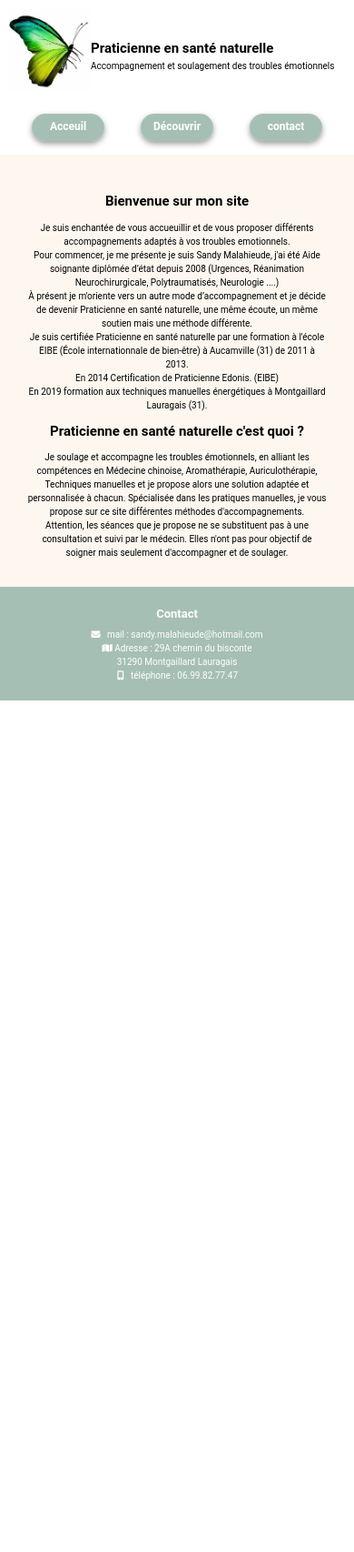
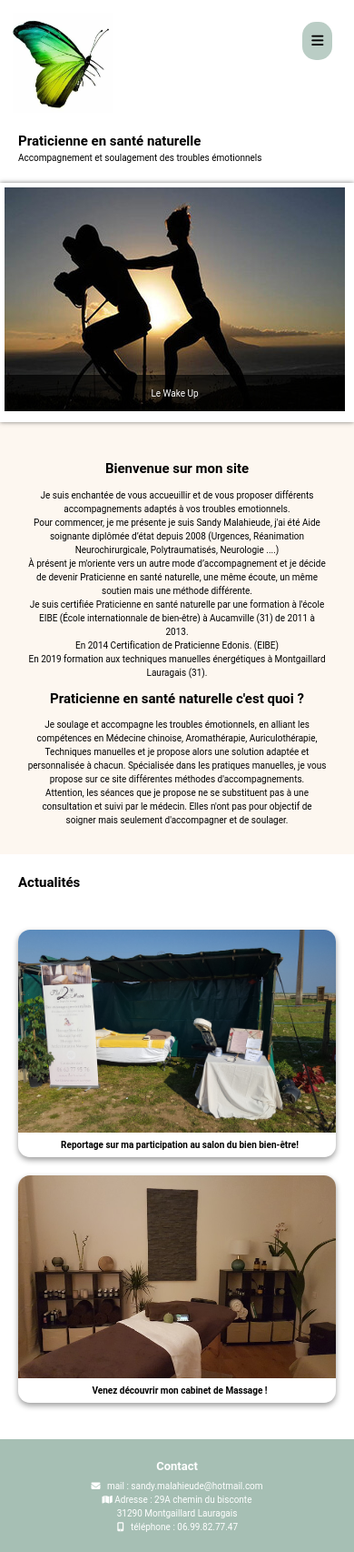
Before and after one commit to MatthieuCnt/siteSandy, a plain HTML site: page index.html in a window 390 px wide. Shown: the whole page at 91% size. Before the commit the page ends 844 px from the top, so only its background shows below. Drawn offline with Linux system fonts and the light colour scheme; a web font is replaced by a local one.

Commit message:
modif picture nav bandeau

```diff
--- a/index.html
+++ b/index.html
@@ -28,32 +28,39 @@
 		<!--En-tête de page-->
 
 		<header class="main-header">
-			<div class="logo" href="index.html">
-				<img src="img/logo.jpg" alt="logo" />
+			<div class="topnav" id="myTopnav">
+				<div class="header-logo">
+					<img src="img/logo.jpg" alt="logo" />
+				</div>
+				<div class="main-navbar">
+					<a href="index.html" class="active"><span class="span">Accueil</span></a>
+					<a href="nav_decouvrir.html"><span class="span">Découvrir</span></a>
+					<a href="nav_contact.html"><span class="span">Contact</span></a>
+				<a
+					href="javascript:void(0);"
+					class="topnav-link icon"
+					onclick="editNav()"
+				>
+					<i class="fa fa-bars"></i>
+				</a>
 			</div>
+		</header>
 			<div class="titlelogo">
 				<h2 class="titlesite">Praticienne en santé naturelle</h2>
 				<p class="textp">
 					Accompagnement et soulagement des troubles émotionnels
 				</p>
 			</div>
-			<nav>
-				<ul class="menu">
-					<li class="menumobil">
-						<a class="menuheader buttonmenu" href="#" data-active="true"
-							>Acceuil</a
-						>
-					</li>
-					<li class="menumobil">
-						<a class="menuheader buttonmenu" href="#" data-active="false"
-							>Découvrir</a
-						>
-					</li>
-					<li><a class="menusignup buttonmenu" href="#">contact</a></li>
+			<div class="slideshow">
+				<ul>
+				<li><img src="img/wakeup.jpg" alt><span>Le Wake Up</span></li>
+				<li><img src="img/dos.jpg" alt><span>Les Troubles du dos</span></li>
+				<li><img src="img/zen.jpg" alt><span>Détente</span></li>
+				<li><img src="img/nursing.jpg" alt><span>Le Nursing Touch</span></li>
+				<li><img src="img/logoband.jpg" alt><span>Le Massage Edonis</span></li>
 				</ul>
-			</nav>
-		</header>
-
+				<div class="barre_progression"></div>
+				</div>
 		<main class="contener">
 			<section class="welcome">
 				<h2 class="title">Bienvenue sur mon site</h2>
@@ -91,6 +98,35 @@
 					soulager.
 				</p>
 			</section>
+			<div class="actu">
+				<h2 class="titleactu">Actualités</h2>
+				<section class="picture">
+					<div class="contenerglobalactu">
+						<a class="picturelink link4">
+							<figure>
+								<img
+									class="activitypicture"
+									src="img/stand.jpg"
+									alt="actu"
+								/>
+								<figcaption class="picturename">
+									Reportage sur ma participation au salon du bien bien-être!
+								</figcaption>
+							</figure>
+						</a>
+						<a class="picturelink link5">
+							<figure>
+								<img
+									class="activitypicture"
+									src="img/cabinet.jpg"
+									alt="actu"
+								/>
+								<figcaption class="picturename">
+									Venez découvrir mon cabinet de Massage !
+								</figcaption>
+							</figure>
+						</a>
+			</div>
 		</main>
 
 		        <!-- Footer -->
@@ -113,4 +149,6 @@
 						</li>
 					</ul>
 				</footer>
+			<script src="index.js"></script>
+	</body>
 		</html>
--- /dev/null
+++ b/index.js
@@ -0,0 +1,9 @@
+// Nav responsive
+function editNav() {
+	var x = document.getElementById('myTopnav');
+	if (x.className === 'topnav') {
+		x.className += ' responsive';
+	} else {
+		x.className = 'topnav';
+	}
+}
--- a/style.css
+++ b/style.css
@@ -89,15 +89,96 @@ body {
 	}
 }
 
+.span {
+	font-weight: bold;
+	margin-right: 1rem;
+}
+
+.topnav {
+	overflow: hidden;
+	margin: 3.5% 3.5% 0% 3.5%;
+	display: flex;
+	justify-content: space-between;
+}
+.header-logo img {
+	width: 11rem;
+}
+
+.topnav a {
+	float: left;
+	display: block;
+	color: #000000;
+	text-align: center;
+	padding: 1rem;
+	margin: 1rem;
+	text-decoration: none;
+	font-size: 1.5rem;
+	font-family: Roboto, sans-serif;
+}
+
+.topnav a:hover {
+	background-color: #83a6978e;
+	color: black;
+	border-radius: 15px;
+	font-weight: bold;
+}
+
+.topnav a.active {
+	background-color: #83a6978e;
+	color: black;
+	border-radius: 15px;
+	font-weight: bold;
+}
+
+.topnav .icon {
+	display: none;
+	background-color: #83a6978e;
+	border-radius: 15px;
+}
+
+@media screen and (max-width: 768px) {
+	.topnav a {
+		display: none;
+	}
+	.topnav a.icon {
+		float: right;
+		display: block;
+	}
+}
+
+@media screen and (max-width: 768px) {
+	.topnav.responsive {
+		position: relative;
+	}
+	.topnav.responsive .icon {
+		position: absolute;
+		right: 0;
+		top: 0;
+	}
+	.topnav.responsive a {
+		float: none;
+		display: block;
+		text-align: left;
+	}
+}
+
+@media screen and (max-width: 540px) {
+	.topnav a {
+		display: none;
+	}
+	.topnav a.icon {
+		float: right;
+		display: block;
+	}
+}
+
 .logo {
 	width: 11rem;
 	padding: 1rem;
 }
 
 .titlelogo {
-	position: absolute;
-	margin-top: -6.8rem;
-	margin-left: 10rem;
+	padding: 2rem 2rem 0rem 2rem;
 }
 
 .menu {
@@ -107,22 +188,163 @@ body {
 	width: 100%;
 }
 
-nav ul {
-	list-style-type: none;
-	padding: 0;
-	height: 6rem;
-	margin: 0;
+.actu {
+	margin-bottom: 2rem;
+	background-color: white;
 }
 
-nav li {
-	padding: 0 2rem 0 1rem;
-	text-align: center;
-	margin-left: 1rem;
+.actuimg {
+	margin-bottom: 2rem;
 }
 
-nav a {
-	font-size: 1.1rem;
-	text-decoration: none;
+.titleactu {
+	padding: 2rem 0rem 0rem 2rem;
+}
+
+section.home-margin {
+	margin: 50px auto;
+}
+
+* {
+	box-sizing: border-box;
+}
+
+img {
+	max-width: 100%;
+}
+
+.slideshow {
+	border: 5px solid white;
+	box-shadow: 0 0 5px hsla(0, 0%, 0%, 0.5);
+	overflow: hidden;
+	max-width: 600px;
+	margin: 2rem 0rem auto;
+	position: relative;
+}
+
+.slideshow ul {
+	padding-bottom: 66.67%; /* ratio pour le responsive */
+	margin: 0;
+	list-style-type: none;
+	position: relative;
+}
+
+.slideshow li {
+	top: 0;
+	left: 0;
+	animation: slideshow 25s ease infinite;
+	position: absolute;
+	opacity: 0;
+}
+
+.slideshow li:nth-child(2) {
+	animation-delay: 5s;
+}
+
+.slideshow li:nth-child(3) {
+	animation-delay: 10s;
+}
+
+.slideshow li:nth-child(4) {
+	animation-delay: 15s;
+}
+
+.slideshow li:nth-child(5) {
+	animation-delay: 20s;
+}
+
+@keyframes slideshow {
+	0% {
+		opacity: 0;
+	}
+
+	10% {
+		opacity: 1;
+	}
+
+	20% {
+		opacity: 1;
+	}
+
+	25% {
+		opacity: 0;
+	}
+
+	100% {
+		opacity: 0;
+	}
+}
+
+.slideshow span {
+	background: rgba(0, 0, 0, 0.7);
+	height: 40px;
+	align-items: center;
+	justify-content: center;
+	display: flex;
+	color: white;
+	position: absolute;
+	bottom: 0;
+	right: 0;
+	left: 0;
+}
+
+/*****barre progression *****/
+.barre_progression {
+	position: absolute;
+	left: 0;
+	bottom: 40px;
+	height: 5px;
+	background: white;
+	animation: barre_progression 25s ease-out infinite;
+}
+
+/*****animation barre progression *****/
+@keyframes barre_progression {
+	0%,
+	20%,
+	40%,
+	60%,
+	80%,
+	100% {
+		width: 0%;
+		opacity: 0;
+	}
+
+	4%,
+	24%,
+	44%,
+	64%,
+	84% {
+		width: 0%;
+		opacity: 0.3;
+	}
+
+	16%,
+	36%,
+	56%,
+	76%,
+	96% {
+		width: 100%;
+		opacity: 0.7;
+	}
+
+	17%,
+	37%,
+	57%,
+	77%,
+	97% {
+		width: 100%;
+		opacity: 0.3;
+	}
+
+	18%,
+	38%,
+	58%,
+	78%,
+	98% {
+		width: 100%;
+		opacity: 0;
+	}
 }
 
 .buttonmenu {
@@ -154,6 +376,89 @@ nav a {
 
 .title {
 	padding: 1rem 0rem;
+}
+
+.picture {
+	display: flex;
+	flex-direction: column;
+	max-width: 100%;
+	margin-top: 4rem;
+	margin: 4rem 2rem;
+}
+
+.contenerglobal {
+	display: grid;
+	grid-template-columns: 1fr;
+	grid-template-rows: 25rem 25rem 25rem;
+	grid-template-areas:
+		'link1'
+		'link2'
+		'link3';
+	grid-row-gap: 2rem;
+	width: 100%;
+	grid-column-gap: 2rem;
+}
+
+.contenerglobalactu {
+	display: grid;
+	grid-template-columns: 1fr;
+	grid-template-rows: 25rem 25rem;
+	grid-template-areas:
+		'link4'
+		'link5';
+	grid-row-gap: 2rem;
+	width: 100%;
+	grid-column-gap: 2rem;
+}
+
+.picturelink {
+	display: block;
+	text-decoration: none;
+	font-weight: bold;
+	color: black;
+	box-shadow: 0rem 0.3rem 0.6rem #9c9c9c;
+	border-radius: 1.3rem;
+}
+
+.link1 {
+	grid-area: link1;
+}
+.link2 {
+	grid-area: link2;
+}
+.link3 {
+	grid-area: link3;
+}
+.link4 {
+	grid-area: link4;
+}
+.link5 {
+	grid-area: link5;
+}
+.picturelink > figure {
+	height: 100%;
+	display: flex;
+	flex-wrap: wrap;
+	flex-direction: column;
+}
+
+.picturelink > figure > img {
+	flex: 1;
+}
+
+.activitypicture {
+	display: block;
+	object-fit: cover;
+	border-radius: 1.3rem 1.3rem 0rem 0rem;
+	width: 100%;
+	height: 50%;
+}
+
+.picturename {
+	text-align: center;
+	padding-top: 0.6rem;
+	padding-left: 0.6rem;
+	padding-bottom: 0.6rem;
 }
 
 /* Footer du site*/
```
Also changed, not shown: nav_contact.html (added, +74 -0 lines), nav_decouvrir.html (added, +114 -0 lines), img/cabinet.jpg (added), img/dos.jpg (added), img/logoband.jpg (added), img/nursing.jpg (added), img/stand.jpg (added), img/wakeup.jpg (added), img/zen.jpg (added).
